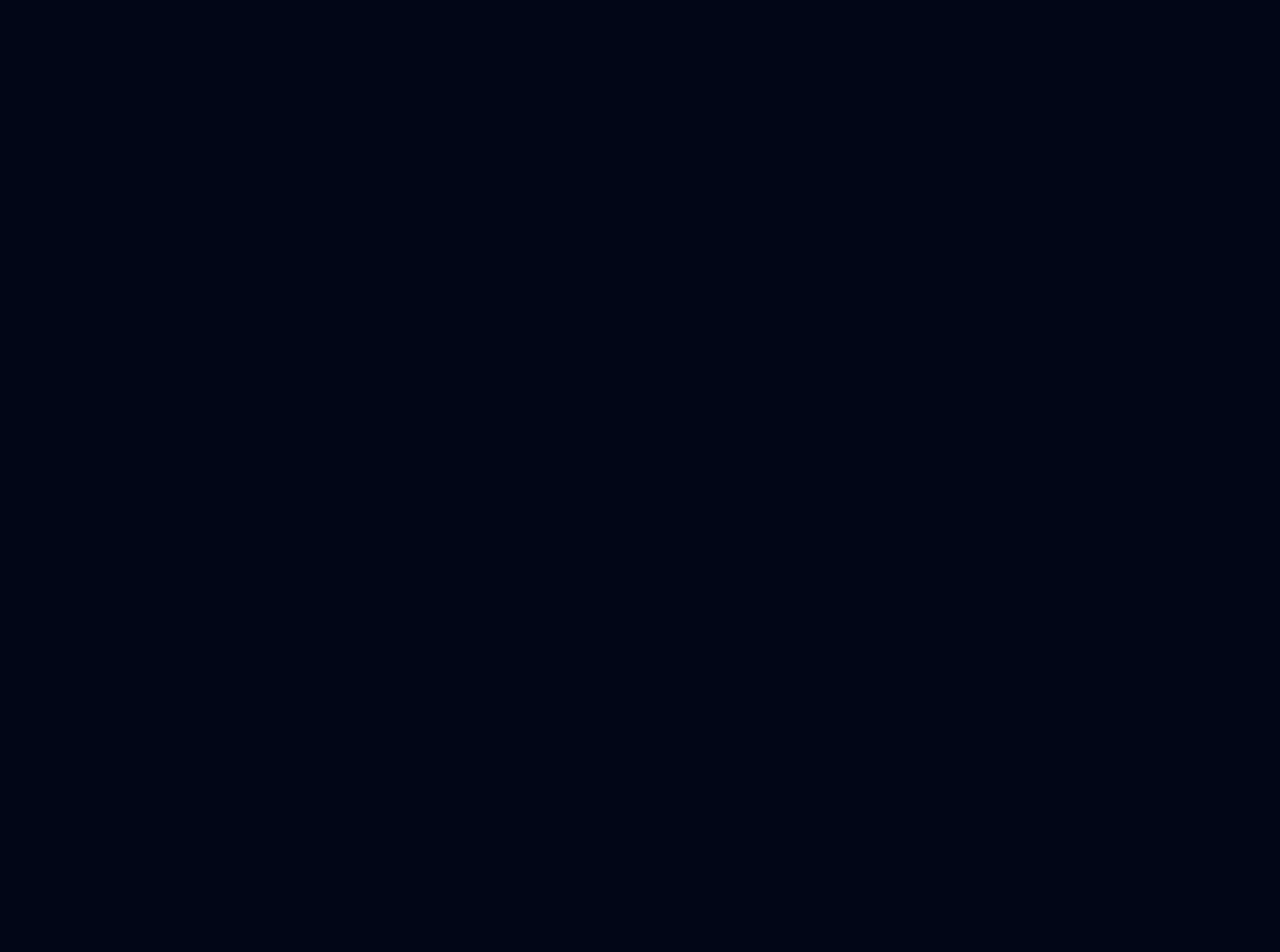
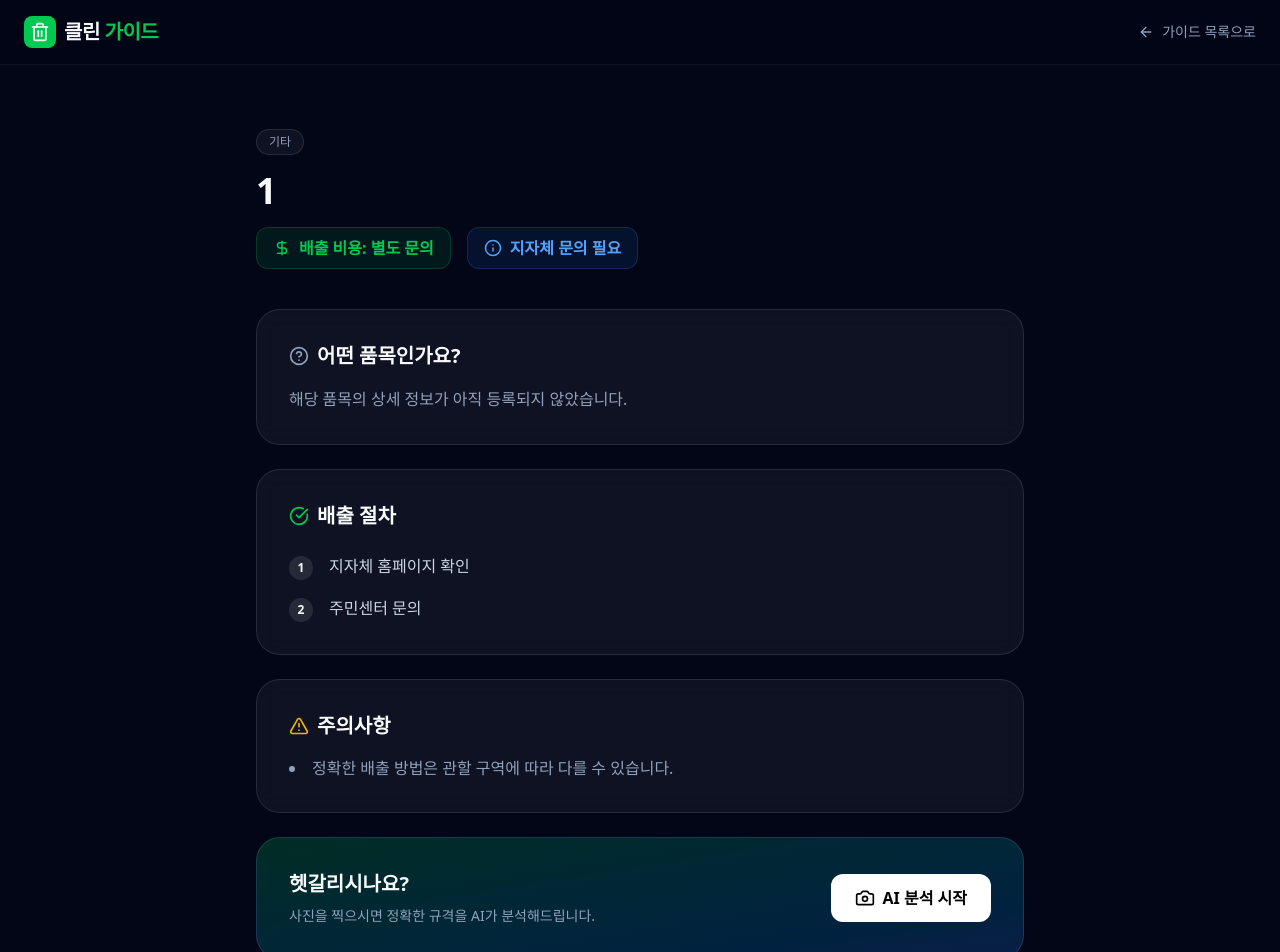
Before and after one commit to ionjk2879-eng/jemini-cloude-flare-auto-update-exam, a React (Vite) app: page /guide/1 in a window 1280 px wide. Before the commit this address had no page. Shown: the top 952 px of the page. Before the commit the page ends 800 px from the top, so only its background shows below. Built offline with nearby package versions, Linux system fonts and the light colour scheme; a web font is replaced by a local one.

Commit message:
feat: add disposal guide detail page and implement scroll-to-top navigation

```diff
--- a/src/App.tsx
+++ b/src/App.tsx
@@ -1,6 +1,8 @@
 import { BrowserRouter as Router, Routes, Route } from 'react-router-dom';
+import ScrollToTop from './components/ScrollToTop';
 import Home from './pages/Home';
 import Guide from './pages/Guide';
+import GuideDetail from './pages/GuideDetail';
 import Map from './pages/Map';
 import Community from './pages/Community';
 import Estimate from './pages/Estimate';
@@ -10,9 +12,11 @@ import Success from './pages/Success';
 function App() {
   return (
     <Router>
+      <ScrollToTop />
       <Routes>
         <Route path="/" element={<Home />} />
         <Route path="/guide" element={<Guide />} />
+        <Route path="/guide/:itemName" element={<GuideDetail />} />
         <Route path="/map" element={<Map />} />
         <Route path="/community" element={<Community />} />
         <Route path="/estimate" element={<Estimate />} />
--- /dev/null
+++ b/src/components/ScrollToTop.tsx
@@ -0,0 +1,12 @@
+import { useEffect } from 'react';
+import { useLocation } from 'react-router-dom';
+
+export default function ScrollToTop() {
+  const { pathname } = useLocation();
+
+  useEffect(() => {
+    window.scrollTo(0, 0);
+  }, [pathname]);
+
+  return null;
+}
--- a/src/pages/Guide.tsx
+++ b/src/pages/Guide.tsx
@@ -126,9 +126,12 @@ function Guide() {
                       </div>
                       <div className="flex items-center justify-between md:justify-end gap-6">
                         <span className="text-green-500 font-bold">{item.price}</span>
-                        <button className="text-xs bg-white/10 hover:bg-white/20 px-3 py-1.5 rounded-lg transition-all font-medium">
+                        <Link
+                          to={`/guide/${encodeURIComponent(item.name)}`}
+                          className="text-xs bg-white/10 hover:bg-white/20 px-3 py-1.5 rounded-lg transition-all font-medium"
+                        >
                           상세보기
-                        </button>
+                        </Link>
                       </div>
                     </div>
                   ))}
--- /dev/null
+++ b/src/pages/GuideDetail.tsx
@@ -0,0 +1,182 @@
+import { useParams, Link } from 'react-router-dom';
+import {
+  Trash2,
+  ArrowLeft,
+  Info,
+  AlertTriangle,
+  CheckCircle,
+  DollarSign,
+  HelpCircle,
+  Camera
+} from 'lucide-react';
+
+const itemDetails: Record<string, any> = {
+  "장롱 (1자 기준)": {
+    category: "가구류",
+    price: "3,000원 ~",
+    method: "대형폐기물 스티커 부착 후 배출",
+    description: "장롱은 크기에 따라 비용이 달라집니다. 보통 1자(30cm) 기준으로 산정하며, 문짝을 분리하여 내놓으시면 수거가 더 원활합니다.",
+    steps: [
+      "거주지 관할 구청 홈페이지 또는 주민센터 방문하여 신고",
+      "품목에 맞는 수수료 결제 후 스티커(필증) 발급",
+      "지정된 배출 일시 및 장소에 내놓기",
+      "배출한 물품에 스티커를 잘 보이게 부착"
+    ],
+    warnings: [
+      "유리 거울이 부착된 경우 파손 주의",
+      "내부 물건은 반드시 모두 비워야 함",
+      "분해하지 않고 통째로 내놓는 것을 권장 (수거 시 용이)"
+    ]
+  },
+  "소파 (3인용)": {
+    category: "가구류",
+    price: "10,000원 ~",
+    method: "대형폐기물 신고 후 지정장소 배출",
+    description: "3인용 소파는 부피가 커서 배출 시 공간 확보가 중요합니다. 인조가죽, 천, 목재 등 소재에 상관없이 대형폐기물로 분류됩니다.",
+    steps: [
+      "폐기물 스티커 구매 또는 모바일 앱 '빼기' 등 이용",
+      "수거 업체와 일정 조율 (필요 시)",
+      "현관 앞 또는 지정된 수거 장소로 이동",
+      "신고 번호를 기재하거나 스티커 부착"
+    ],
+    warnings: [
+      "쿠션이나 방석이 분리되는 경우 묶어서 배출",
+      "리클라이너 소파는 무게가 무거우니 운반 시 주의",
+      "수거 전까지 타인의 통행에 방해가 되지 않도록 배치"
+    ]
+  },
+  "대형 가전 (냉장고 등)": {
+    category: "가전류",
+    price: "무료",
+    method: "폐가전 무상방문수거 서비스 이용",
+    description: "냉장고, 세탁기, 에어컨 등 대형 가전은 환경부 주관 무상방문수거 서비스를 통해 비용 없이 배출할 수 있습니다.",
+    steps: [
+      "폐가전 무상방문수거 홈페이지(15990903.or.kr) 접속",
+      "배출 예약 신청 (품목, 수량, 장소 선택)",
+      "예약된 날짜에 수거 기사님 방문",
+      "현장 수거 진행"
+    ],
+    warnings: [
+      "에어컨, 벽걸이 TV는 미리 철거되어 있어야 함",
+      "원형이 훼손된 제품(핵심 부품 탈취 등)은 수거 불가할 수 있음",
+      "빌트인 가전은 직접 분리해두어야 함"
+    ]
+  }
+};
+
+function GuideDetail() {
+  const { itemName } = useParams();
+  const detail = itemDetails[itemName || ""] || {
+    category: "기타",
+    price: "별도 문의",
+    method: "지자체 문의 필요",
+    description: "해당 품목의 상세 정보가 아직 등록되지 않았습니다.",
+    steps: ["지자체 홈페이지 확인", "주민센터 문의"],
+    warnings: ["정확한 배출 방법은 관할 구역에 따라 다를 수 있습니다."]
+  };
+
+  return (
+    <div className="min-h-screen bg-[#020617] text-[#f8fafc] font-sans">
+      {/* Navbar */}
+      <nav className="fixed top-0 w-full z-50 border-b border-white/5 bg-[#020617]/80 backdrop-blur-xl">
+        <div className="max-w-7xl mx-auto px-6 h-16 flex items-center justify-between">
+          <Link to="/" className="flex items-center gap-2 font-bold text-xl tracking-tight">
+            <div className="w-8 h-8 bg-green-500 rounded-lg flex items-center justify-center">
+              <Trash2 size={20} className="text-white" />
+            </div>
+            <span>클린 <span className="text-green-500">가이드</span></span>
+          </Link>
+          <Link to="/guide" className="flex items-center gap-2 text-sm font-medium text-slate-400 hover:text-white transition-colors">
+            <ArrowLeft size={16} /> 가이드 목록으로
+          </Link>
+        </div>
+      </nav>
+
+      <main className="pt-32 pb-20 px-6">
+        <div className="max-w-3xl mx-auto">
+          {/* Header */}
+          <div className="mb-10">
+            <div className="inline-flex items-center gap-2 px-3 py-1 rounded-full bg-white/5 border border-white/10 text-xs font-medium text-slate-400 mb-4">
+              {detail.category}
+            </div>
+            <h1 className="text-4xl font-black mb-4">{itemName}</h1>
+            <div className="flex flex-wrap gap-4">
+              <div className="flex items-center gap-2 text-green-500 font-bold bg-green-500/10 px-4 py-2 rounded-xl border border-green-500/20">
+                <DollarSign size={18} />
+                배출 비용: {detail.price}
+              </div>
+              <div className="flex items-center gap-2 text-blue-400 font-bold bg-blue-500/10 px-4 py-2 rounded-xl border border-blue-500/20">
+                <Info size={18} />
+                {detail.method}
+              </div>
+            </div>
+          </div>
+
+          <div className="space-y-6">
+            {/* Description */}
+            <section className="glass p-8 rounded-3xl">
+              <h3 className="text-xl font-bold mb-4 flex items-center gap-2">
+                <HelpCircle className="text-slate-400" size={20} />
+                어떤 품목인가요?
+              </h3>
+              <p className="text-slate-400 leading-relaxed">
+                {detail.description}
+              </p>
+            </section>
+
+            {/* Steps */}
+            <section className="glass p-8 rounded-3xl">
+              <h3 className="text-xl font-bold mb-6 flex items-center gap-2">
+                <CheckCircle className="text-green-500" size={20} />
+                배출 절차
+              </h3>
+              <div className="space-y-4">
+                {detail.steps.map((step: string, idx: number) => (
+                  <div key={idx} className="flex gap-4">
+                    <div className="w-6 h-6 rounded-full bg-white/10 flex items-center justify-center text-xs font-bold shrink-0 mt-0.5">
+                      {idx + 1}
+                    </div>
+                    <p className="text-slate-300">{step}</p>
+                  </div>
+                ))}
+              </div>
+            </section>
+
+            {/* Warnings */}
+            <section className="glass p-8 rounded-3xl border-yellow-500/20">
+              <h3 className="text-xl font-bold mb-4 flex items-center gap-2">
+                <AlertTriangle className="text-yellow-500" size={20} />
+                주의사항
+              </h3>
+              <ul className="list-disc list-inside space-y-2 text-slate-400">
+                {detail.warnings.map((warning: string, idx: number) => (
+                  <li key={idx}>{warning}</li>
+                ))}
+              </ul>
+            </section>
+
+            {/* AI Call to Action */}
+            <div className="p-8 rounded-3xl bg-gradient-to-br from-green-500/20 to-blue-500/20 border border-white/10 flex flex-col md:flex-row items-center justify-between gap-6">
+              <div>
+                <h3 className="text-xl font-bold mb-2">헷갈리시나요?</h3>
+                <p className="text-slate-400 text-sm">사진을 찍으시면 정확한 규격을 AI가 분석해드립니다.</p>
+              </div>
+              <button className="flex items-center gap-2 bg-white text-black font-bold px-6 py-3 rounded-xl hover:bg-slate-200 transition-all shrink-0">
+                <Camera size={20} />
+                AI 분석 시작
+              </button>
+            </div>
+          </div>
+        </div>
+      </main>
+
+      <footer className="border-t border-white/5 py-12 px-6 bg-slate-950/50 mt-20">
+        <div className="max-w-7xl mx-auto text-center">
+          <p className="text-xs text-slate-600">© 2026 클린 가이드. 모든 정보는 지자체별 조례에 따라 다를 수 있습니다.</p>
+        </div>
+      </footer>
+    </div>
+  );
+}
+
+export default GuideDetail;
```
